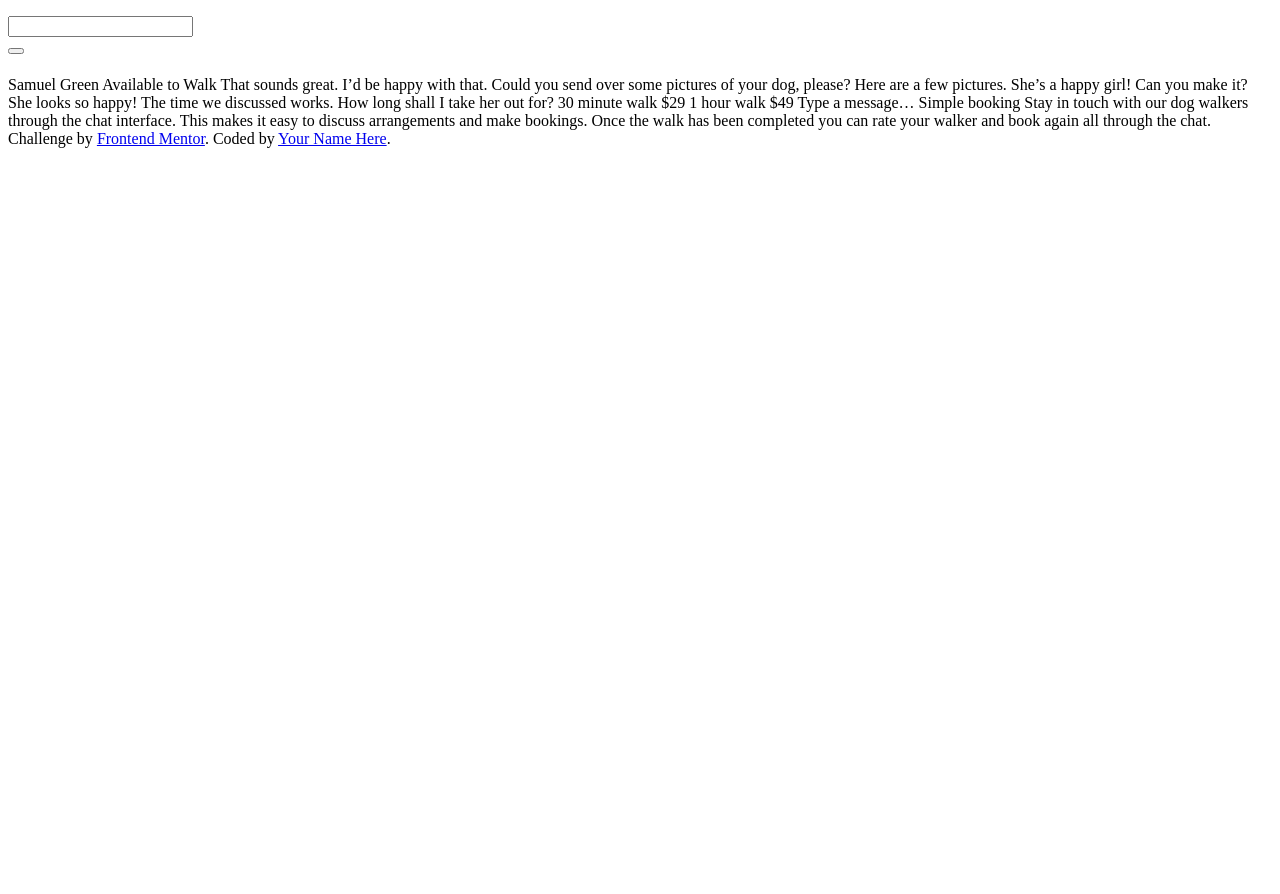
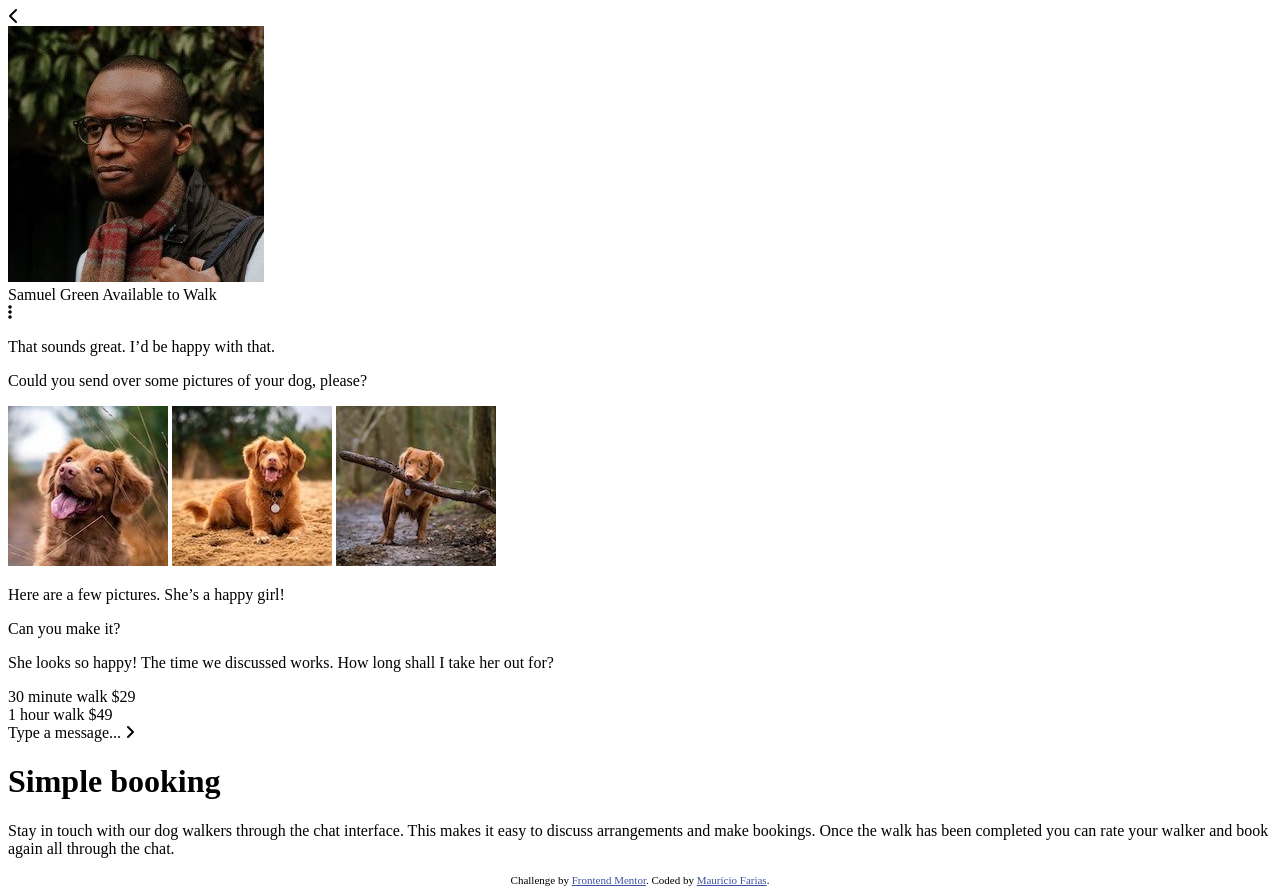
Before and after one commit to mauriciompf/Chat-App-css-illustration, a plain HTML site: page index.html in a window 1280 px wide. Before the commit the page ends 800 px from the top, so only its background shows below. Drawn offline with Linux system fonts and the light colour scheme.

Commit message:
Update index.html

```diff
--- a/index.html
+++ b/index.html
@@ -4,99 +4,85 @@
   <meta charset="UTF-8">
   <meta name="viewport" content="width=device-width, initial-scale=1.0">
   <link rel="icon" type="image/png" sizes="32x32" href="./images/favicon-32x32.png">
+  <link rel="stylesheet" href="https://cdnjs.cloudflare.com/ajax/libs/font-awesome/6.2.1/css/all.min.css" integrity="sha512-MV7K8+y+gLIBoVD59lQIYicR65iaqukzvf/nwasF0nqhPay5w/9lJmVM2hMDcnK1OnMGCdVK+iQrJ7lzPJQd1w==" crossorigin="anonymous" referrerpolicy="no-referrer" />
+  <link rel="stylesheet" href="./design/style.css">
   <title>Frontend Mentor | Chat App Css Illustration</title>
 </head>
 <body>
   <main class="main">
     <div class="phone">
       <div class="phone__header">
-        <!-- icon -->
-        <!-- avatar -->
+        <div class="col-1">
+          <i class="fa-solid fa-chevron-left"></i>
+          <div class="avatar">
+            <img src="./images/avatar.jpg" alt="user avatar">
+          </div>
           <div class="info">
-          <span class="name-user"></span>
-          <span class="status-user"></span>
+            <span class="name-user">Samuel Green</span>
+            <span class="status-user">Available to Walk</span>
           </div>
-        <!-- icon -->
+        </div>
+        <div class="col-2">
+          <i class="fa-solid fa-ellipsis-vertical"></i>
+        </div>
       </div>
       <div class="phone__chat">
         <!-- <div class="box-chat-1"> -->
           <p class="user-1 paragraph-chat">
-
+            That sounds great. I’d be happy with that.
           </p>
         <!-- </div> -->
           <p class="user-1 paragraph-chat">
-
+            Could you send over some pictures of your dog, please?
           </p>
+          <div class="user-2-box">
             <div class="user-2 pictures">
-            <!-- imgs -->
+              <img src="./images/dog-image-1.jpg" alt="Dog picture one">
+              <img src="./images/dog-image-2.jpg" alt="Dog picture two">
+              <img src="./images/dog-image-3.jpg" alt="Dog picture Three">
             </div>
             <p class="user-2 paragraph-chat">
-
+              Here are a few pictures. She’s a happy girl!
             </p>
             <p class="user-2 paragraph-chat">
-
+              Can you make it?
             </p>
-          <p class="user-1 paragraph-chat-a">
-
+          </div>
+          <p class="user-1 paragraph-chat">
+            She looks so happy! The time we discussed works. How long shall I take her out for?
           </p>
-          <div class="user-1 chat-price-a">
+          <div class="user-1 chat-price">
             <!-- circle -->
-            <span class="label"></span>
-            <span class="price"></span>
+            <span class="label">30 minute walk</span>
+            <span class="price">$29</span>
+          </div>
+          <div class="user-1 chat-price">
+            <!-- circle -->
+            <span class="label">1 hour walk</span>
+            <span class="price">$49</span>
           </div>
       </div>
       <div class="phone__type-text">
-        <form class="form" aria-label="Type here your message">
-          <div class="input-box">
-            <input id="send-message" class="message-input" type="text">
-            <label class="placeholder" for="send-message"></label>
+        <div class="send-box">
+          <span class="message">Type a message...</span>
+          <i class="fa-solid fa-angle-right"></i>
         </div>
-          <button class="" type="submit">
-            <!-- icon -->
-          </button>
-        </form>
       </div>
     </div>
     <div class="text-content">
       <h1 class="title__main">
-
+        Simple booking
       </h1>
       <p class="paragraph__main">
-
+        Stay in touch with our dog walkers through the chat interface. This makes it easy to discuss arrangements and make bookings. Once the walk has been completed you can rate your walker and book again all through the chat.
       </p>
     </div>
   </main>
-
-  Samuel Green
-  Available to Walk
-
-  That sounds great. I’d be happy with that.
-
-  Could you send over some pictures of your dog, please?
-
-  Here are a few pictures. She’s a happy girl!
-
-  Can you make it?
-
-  She looks so happy! The time we discussed works. How long shall I take her out for?
-
-  30 minute walk
-  $29
-
-  1 hour walk
-  $49
-
-  Type a message…
-
-  Simple booking
-
-  Stay in touch with our dog walkers through the chat interface. This makes it easy to
-  discuss arrangements and make bookings. Once the walk has been completed you can rate
-  your walker and book again all through the chat.
-
+  <footer class="footer">
     <div class="attribution">
       Challenge by <a href="https://www.frontendmentor.io?ref=challenge" target="_blank">Frontend Mentor</a>.
-    Coded by <a href="#">Your Name Here</a>.
+      Coded by <a href="https://github.com/mauriciompf?tab=overview&from=2023-02-01&to=2023-02-02" target="_blank">Maurício Farias</a>.
     </div>
+  </footer>
 </body>
 </html>
```
Lines whose indentation alone changed are shown as unchanged.
